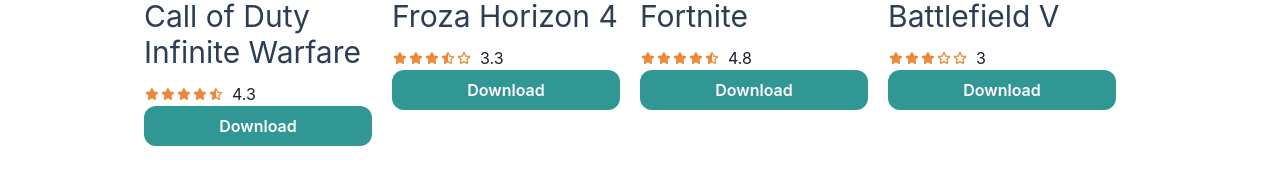
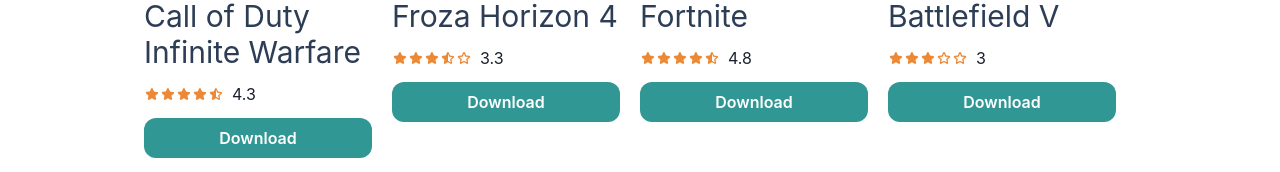
Before and after one commit to SamehMakkie/dop-front-end, a Next.js app: page /library in a window 1280 px wide. Shown: the part 628-800 px from the top of the page. Built offline with nearby package versions, Linux system fonts and the light colour scheme.

Commit message:
Add a top margin for the Download button in the library game card

```diff
--- a/components/Cards/LibraryGameCard.jsx
+++ b/components/Cards/LibraryGameCard.jsx
@@ -91,6 +91,7 @@ const LibraryGameCard = ({ link, src, name, rating, price }) => {
         </Link>
         <Button
           w="100%"
+          mt={3}
           colorScheme={"teal"}
           onClick={handleDownloadButtonClick}>
           Download
```
